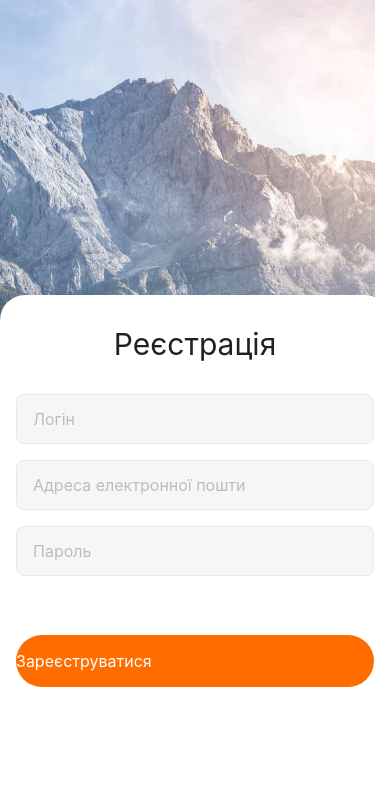
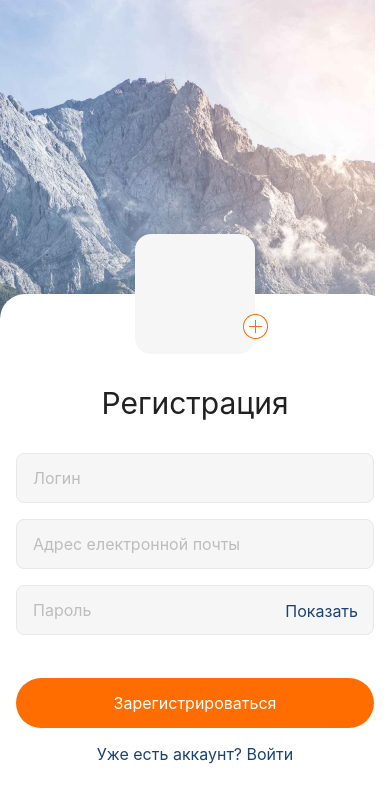
Before and after one commit to SvitlanaVelychko/reactnative-project, a React Native app: screen / in a window 390 px wide. Shown: the top 802 px of the page. Built offline with nearby package versions, Linux system fonts and the light colour scheme.

Commit message:
Add styles in registration form

```diff
--- a/App.js
+++ b/App.js
@@ -3,37 +3,46 @@ import {
   StyleSheet,
   Text,
   View,
+  Image,
   ImageBackground,
   TextInput,
   TouchableOpacity,
+  Platform,
 } from 'react-native';
 
 export default function App() {
+  console.log(Platform.OS)
   return (
     <View style={styles.container}>
       <ImageBackground
         source={require("./assets/images/bg.jpg")}
         style={styles.image}>
         <View style={styles.formContainer}>
-          <Text style={styles.text}>Реєстрація</Text>
+          <View style={styles.userAvatar}>
+            <Image
+              source={require("./assets/images/add.png")}
+              style={styles.addBtn}
+            />
+          </View>
+          <Text style={styles.text}>Регистрация</Text>
           <View style={styles.form}>
-            <View>
+            <View style={{marginBottom: 16}}>
               <TextInput
                 style={styles.input}
                 textAlign={'left'}
-                placeholder={"Логін"}
+                placeholder={"Логин"}
                 placeholderTextColor={"#BDBDBD"}
               />
             </View>
-            <View>
+            <View style={{marginBottom: 16}}>
               <TextInput
                 style={styles.input}
                 textAlign={'left'}
-                placeholder={"Адреса електронної пошти"}
+                placeholder={"Адрес електронной почты"}
                 placeholderTextColor={"#BDBDBD"}
               />
             </View>
-            <View style={{marginBottom: 43}}>
+            <View style={{marginBottom: 43, position: "relative"}}>
               <TextInput
                 style={styles.input}
                 textAlign={'left'}
@@ -41,9 +50,15 @@ export default function App() {
                 placeholderTextColor={"#BDBDBD"}
                 secureTextEntry={true}
               />
+              <TouchableOpacity activeOpacity={0.8} style={styles.passwordLink}>
+              <Text style={styles.linkText}>Показать</Text>
+            </TouchableOpacity>
             </View>
             <TouchableOpacity activeOpacity={0.8} style={styles.btn}>
-              <Text style={styles.btnTitle}>Зареєструватися</Text>
+              <Text style={styles.btnTitle}>Зарегистрироваться</Text>
+            </TouchableOpacity>
+            <TouchableOpacity activeOpacity={0.8} style={styles.link}>
+              <Text style={styles.linkText}>Уже есть аккаунт? Войти</Text>
             </TouchableOpacity>
           </View>
         </View>
@@ -65,17 +80,32 @@ const styles = StyleSheet.create({
     justifyContent: "flex-end",
   },
   formContainer: {
-    height: 549,
+    position: "relative",
+    height: 550,
     backgroundColor: "#FFFFFF",
     borderTopLeftRadius: 25,
     borderTopRightRadius: 25,
+  },
+  userAvatar: {
+    position: "absolute",
+    top: -60,
+    alignSelf: "center",
+    width: 120,
+    height: 120,
+    borderRadius: 16,
+    backgroundColor: "#F6F6F6",
+  },
+  addBtn: {
+    position: "absolute",
+    bottom: 15,
+    right: -12.5,
   },
   form: {
     marginHorizontal: 16,
   },
   text: {
     marginBottom: 32,
-    marginTop: 32,
+    marginTop: 92,
     marginLeft: "auto",
     marginRight: "auto",
     fontSize: 30,
@@ -84,7 +114,6 @@ const styles = StyleSheet.create({
   },
   input: {
     paddingLeft: 16,
-    marginBottom: 16,
     height: 50,
     borderWidth: 1,
     borderColor: "#E8E8E8",
@@ -94,13 +123,16 @@ const styles = StyleSheet.create({
     fontSize: 16,
     lineHeight: 1.19,
   },
+  passwordLink: {
+    position: "absolute",
+    right: 16,
+    top: 16,
+  },
   btn: {
-    // flex: 1,
-    alignContent: "center",
+    height: 50,
+    alignItems: "center",
     justifyContent: "center",
     marginBottom: 16,
-    paddingTop: 16,
-    paddingBottom: 16,
     backgroundColor: "#FF6C00",
     borderRadius: 100,
   },
@@ -108,4 +140,11 @@ const styles = StyleSheet.create({
     fontSize: 16,
     color: "#FFFFFF",
   },
+  link: {
+    alignItems: "center",
+  },
+  linkText: {
+    fontSize: 16,
+    color: "#1B4371",
+  }
 });
```
Also changed, not shown: assets/images/add.png (added).
